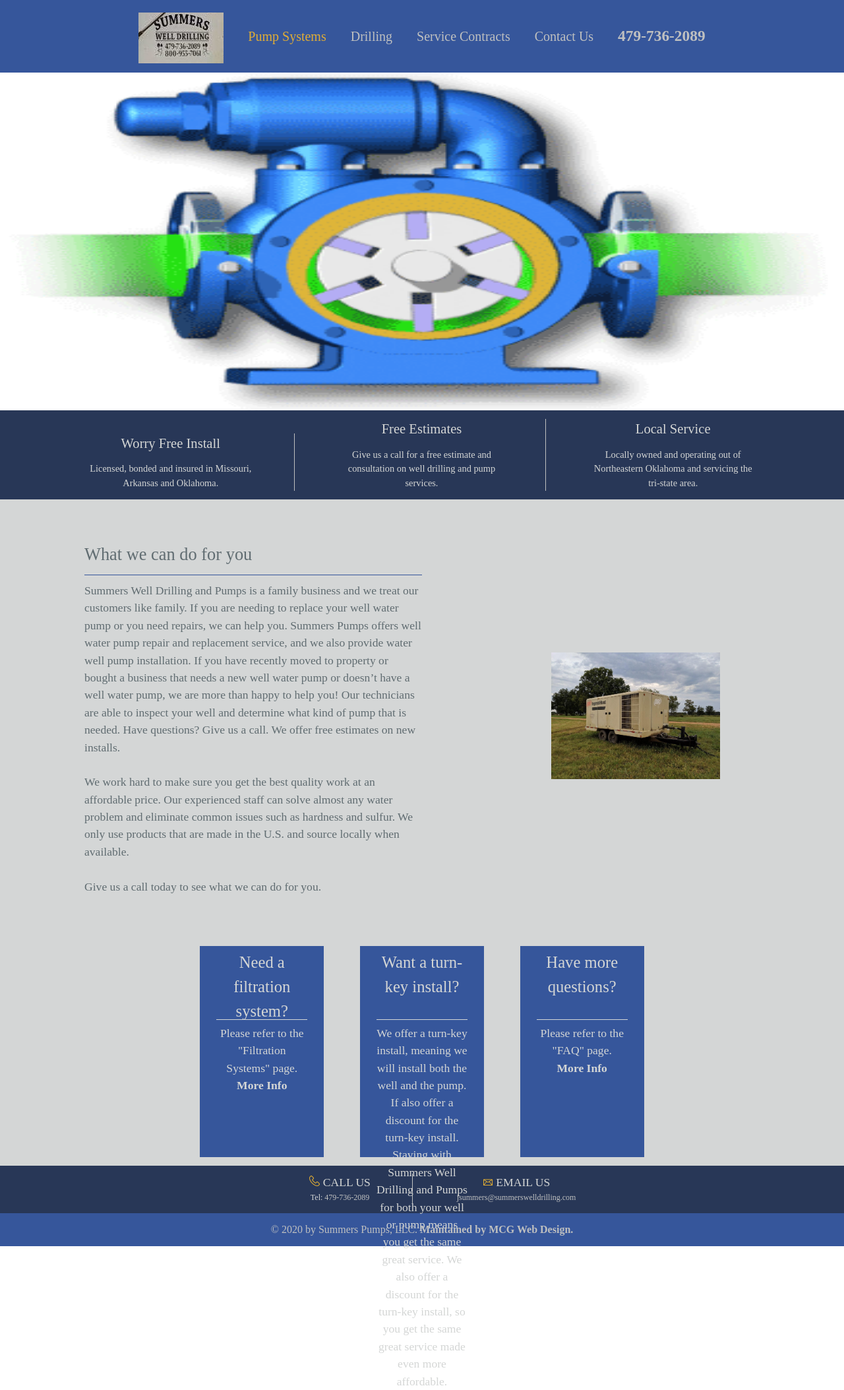
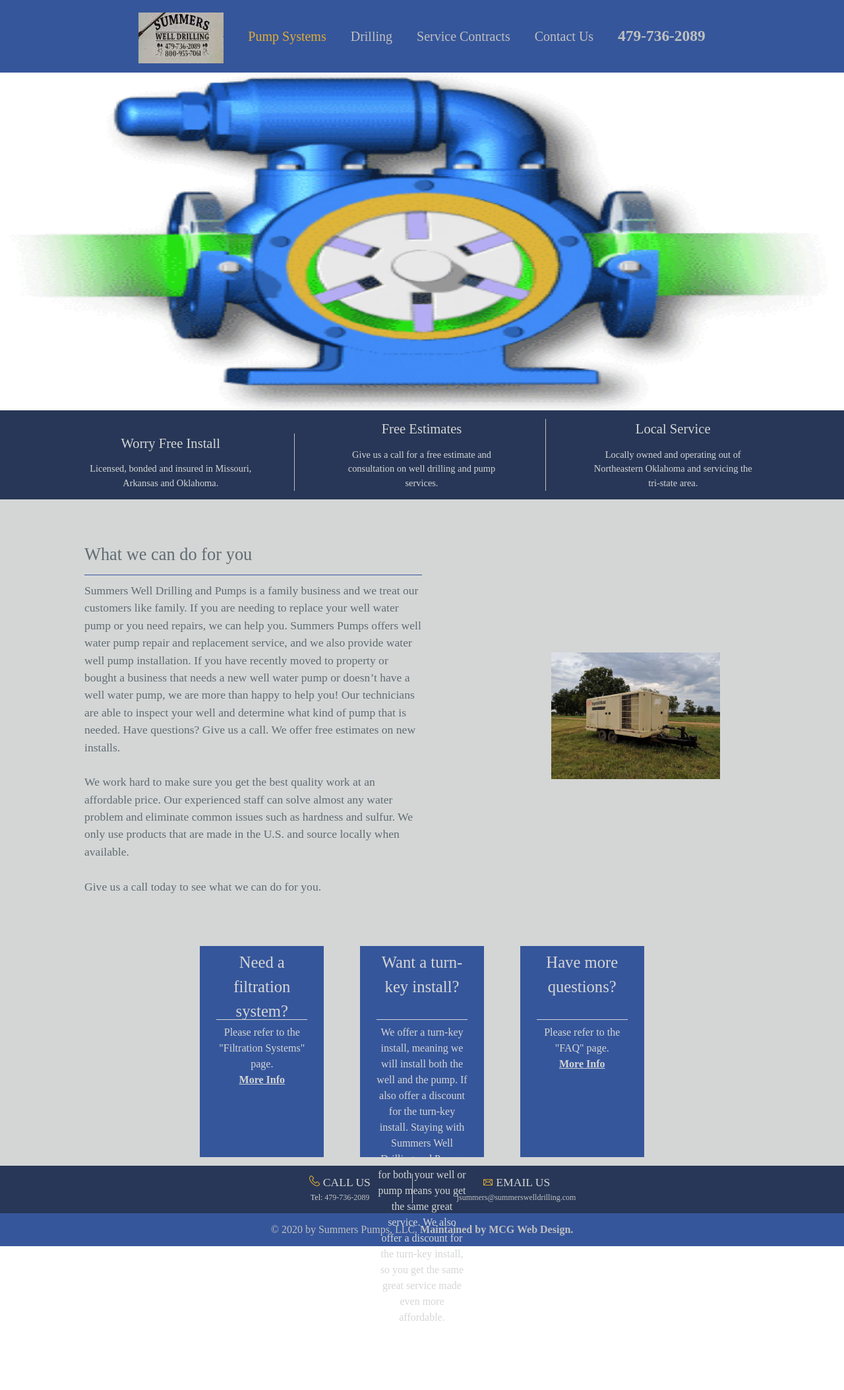
Before and after one commit to jamess999888/SummersPumps, a Jekyll site: the page built from index.md, in a window 1280 px wide. Shown: the whole page at 66% size. Built offline with Jekyll 4.4.1, drawn with Linux system fonts in a browser that asks for light colours; our own code applies the rules of GitHub Pages for plain Markdown files; after the commit the page ends 2009 px from its top, so only the background shows below that.

Commit message:
working on styling for bottom text

```diff
--- a/css/style.css
+++ b/css/style.css
@@ -1209,11 +1209,13 @@ ul.topnav li.right {
 
 .bottom-block-link-content {
     margin-top: 5%;
+    font-size: 1rem;
 }
 
 .bottom-block-link-content a {
     color: #D4D6D5;
     font-weight: bold;
+    text-decoration: underline;
 }
 
 .bottom-block-link-header {
```
